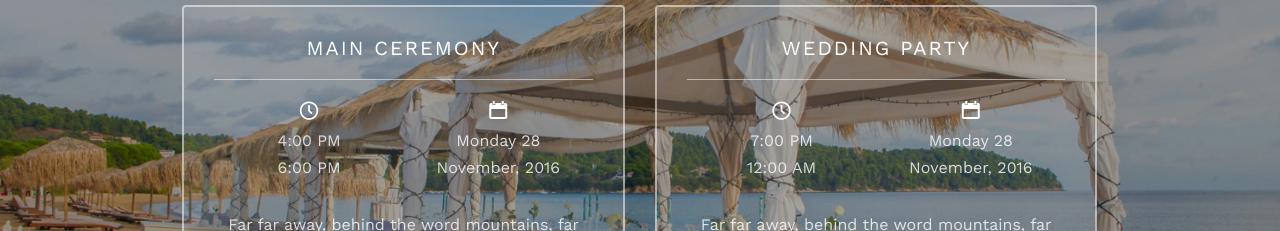
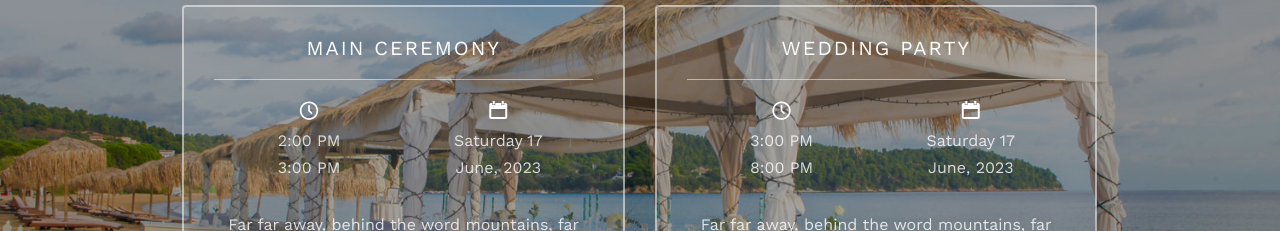
Before and after one commit to Cadi001/cadi001.github.io, a plain HTML site: page index.html in a window 1280 px wide. Shown: the part 1920-2151 px from the top of the page. Drawn offline with nearby package versions, Linux system fonts and the light colour scheme; files whose address does not match are found by name.

Commit message:
Update index.html

```diff
--- a/index.html
+++ b/index.html
@@ -175,13 +175,13 @@
 									<h3>Main Ceremony</h3>
 									<div class="event-col">
 										<i class="icon-clock"></i>
-										<span>4:00 PM</span>
-										<span>6:00 PM</span>
+										<span>2:00 PM</span>
+										<span>3:00 PM</span>
 									</div>
 									<div class="event-col">
 										<i class="icon-calendar"></i>
-										<span>Monday 28</span>
-										<span>November, 2016</span>
+										<span>Saturday 17</span>
+										<span>June, 2023</span>
 									</div>
 									<p>Far far away, behind the word mountains, far from the countries Vokalia and Consonantia, there live the blind texts. Separated they live in Bookmarksgrove right at the coast of the Semantics, a large language ocean.</p>
 								</div>
@@ -191,13 +191,13 @@
 									<h3>Wedding Party</h3>
 									<div class="event-col">
 										<i class="icon-clock"></i>
-										<span>7:00 PM</span>
-										<span>12:00 AM</span>
+										<span>3:00 PM</span>
+										<span>8:00 PM</span>
 									</div>
 									<div class="event-col">
 										<i class="icon-calendar"></i>
-										<span>Monday 28</span>
-										<span>November, 2016</span>
+										<span>Saturday 17</span>
+										<span>June, 2023</span>
 									</div>
 									<p>Far far away, behind the word mountains, far from the countries Vokalia and Consonantia, there live the blind texts. Separated they live in Bookmarksgrove right at the coast of the Semantics, a large language ocean.</p>
 								</div>
```
